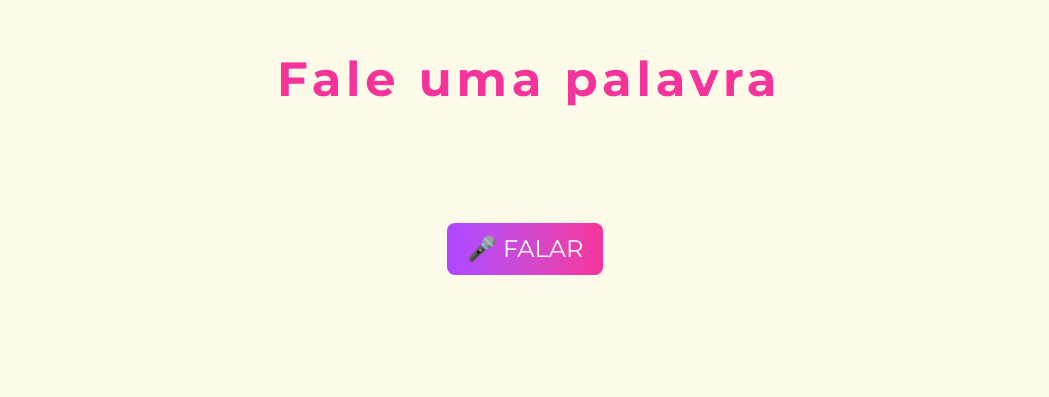
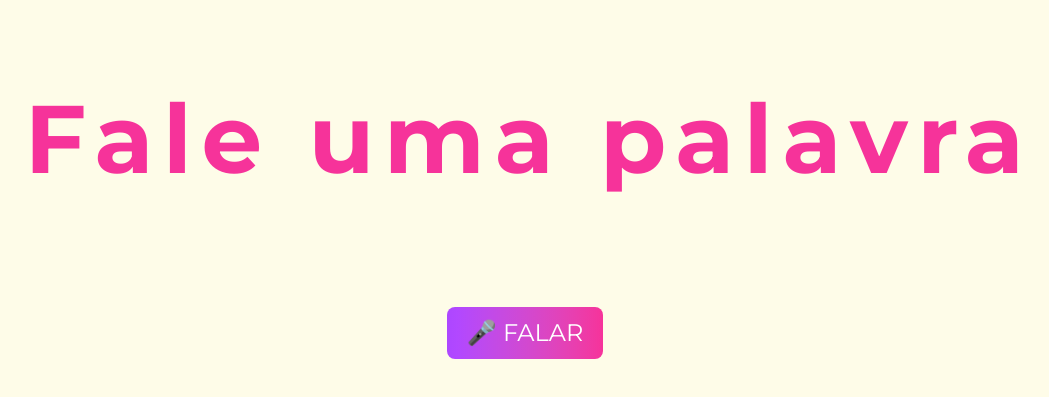
Before and after one commit to GGabrielToyo/fale-e-veja, an Angular app: page / in a window 1280 px wide. Shown: the part 171-568 px from the top of the page, without its empty margins (111-1160 px from the left). Built offline with nearby package versions, Linux system fonts and the light colour scheme.

Commit message:
feat: Adicionando estilo para a palavra

```diff
--- a/src/app/app.component.css
+++ b/src/app/app.component.css
@@ -0,0 +1,9 @@
+.palavra {
+    letter-spacing: normal;
+}
+
+@media (min-width: 768px) {
+    .palavra {
+        letter-spacing: 0.3em;
+    }
+}
--- a/src/app/app.component.html
+++ b/src/app/app.component.html
@@ -1,5 +1,8 @@
 <div class="flex flex-col items-center justify-center min-h-screen bg-yellow-50 p-4">
-  <h1 class="text-5xl font-extrabold tracking-[0.1em] text-pink-500 text-center mb-30">Fale uma palavra</h1>
+  <h1
+    class="text-5xl sm:text-6xl md:text-7xl lg:text-8xl font-extrabold tracking-[0.1em] text-pink-500 text-center mb-30">
+    Fale uma palavra
+  </h1>
 
   <button (click)="reconhecerVoz()"
     class="text-white bg-gradient-to-r from-purple-500 to-pink-500 hover:bg-gradient-to-l focus:ring-4 focus:outline-none focus:ring-purple-200 dark:focus:ring-purple-800 font-medium rounded-lg text-sm px-5 py-2.5 text-center me-2 mb-2">
@@ -8,8 +11,8 @@
   </button>
 
 
-  <div *ngIf="palavra && palavra.trim() || true"
-    class="text-8xl font-extrabold tracking-[0.6em] text-pink-400 text-center mt-30">
+  <div *ngIf="palavra && palavra.trim()"
+    class="palavra text-4xl sm:text-6xl md:text-7xl lg:text-8xl font-extrabold text-pink-400 text-center mt-30 flex">
     {{ palavra.toUpperCase() }}
   </div>
 </div>
--- a/src/styles.css
+++ b/src/styles.css
@@ -2,8 +2,8 @@
 
 html,
 body {
-    height: 100%;
-    overflow: hidden;
+    height: auto;
+    overflow: auto;
 }
 
 input,
```
